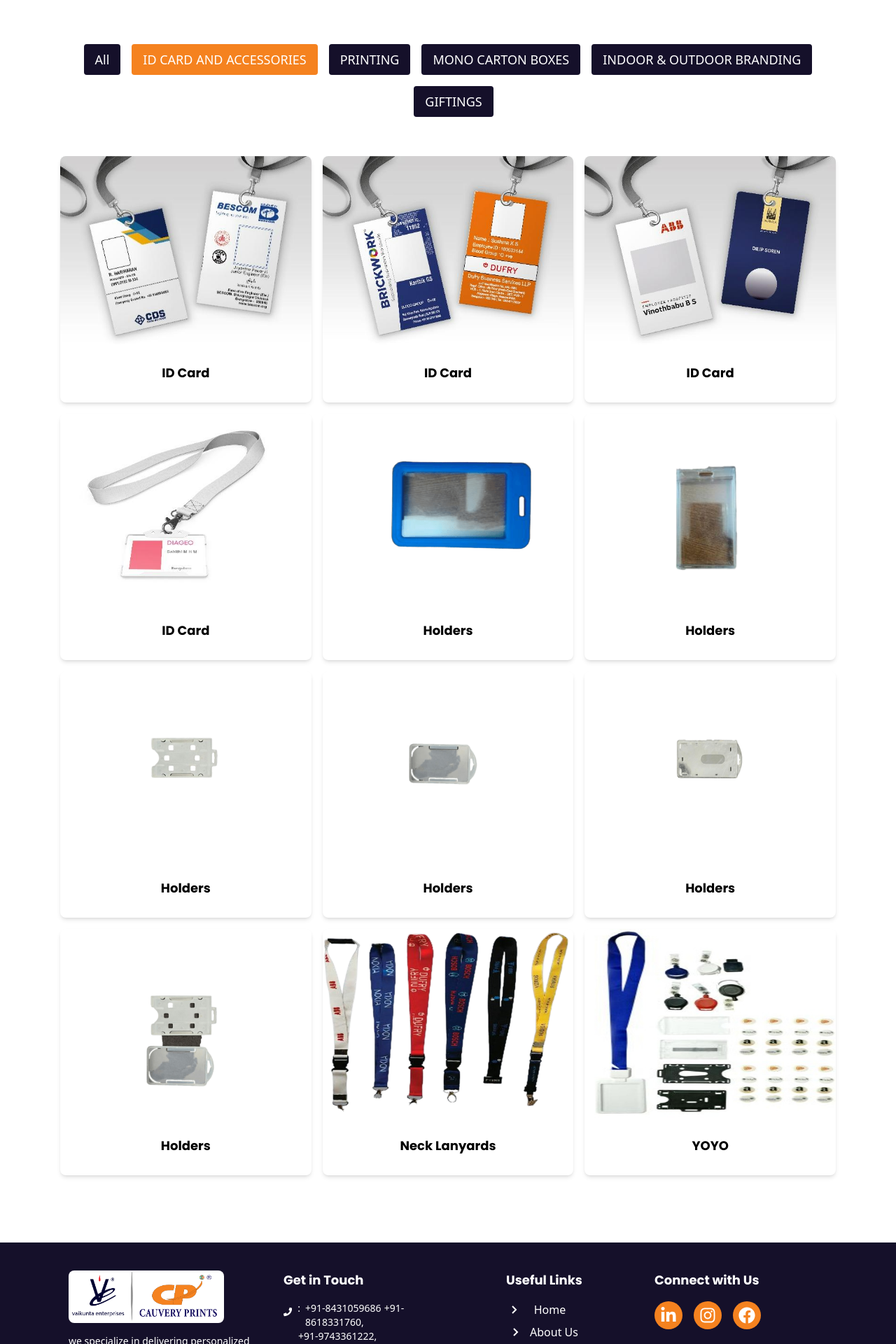
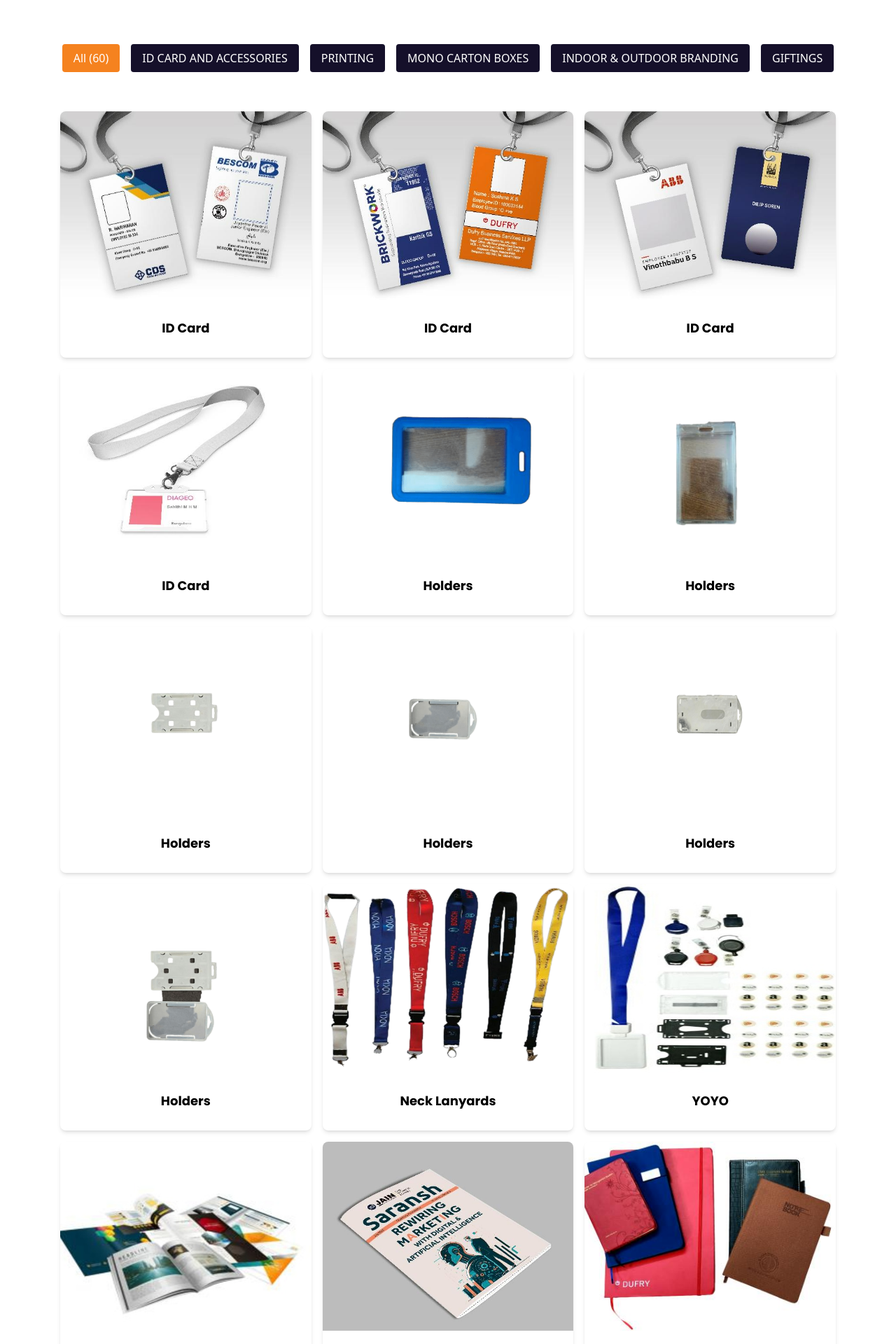
Before and after one commit to Venkat-kosuri/vaikunta-fronend, a React (Vite) app: page /products in a window 1280 px wide. Shown: the part 460-2380 px from the top of the page at 70% size. Built offline with nearby package versions, Linux system fonts and the light colour scheme.

Commit message:
gifting images

```diff
--- a/src/components/Products.jsx
+++ b/src/components/Products.jsx
@@ -21,30 +21,8 @@ const Products = () => {
     });
   }, []);
 
-  const [selectedCategory, setSelectedCategory] = useState(
-    "ID CARD AND ACCESSORIES"
-  );
+  const [selectedCategory, setSelectedCategory] = useState("All");
   const [selectedProduct, setSelectedProduct] = useState(null);
-  const selectedCategoryData = productData.find(
-    (category) => category.category === selectedCategory
-  );
-
-  const filteredProducts =
-    selectedCategory === "All"
-      ? productData.reduce(
-          (acc, category) => [...acc, ...category.products],
-          []
-        )
-      : selectedCategoryData.products;
-
-  const categories = [
-    "All",
-    "ID CARD AND ACCESSORIES",
-    "PRINTING",
-    "MONO CARTON BOXES",
-    "INDOOR & OUTDOOR BRANDING",
-    "GIFTINGS",
-  ];
 
   const openQuoteModal = (product) => {
     setSelectedProduct(product);
@@ -53,6 +31,19 @@ const Products = () => {
   const closeQuoteModal = () => {
     setSelectedProduct(null);
   };
+
+  // Calculate product counts for each category
+  const productCounts = productData.map((category) => category.products.length);
+
+  // Filter products based on the selected category
+  const filteredProducts =
+    selectedCategory === "All"
+      ? productData.reduce(
+          (acc, category) => [...acc, ...category.products],
+          []
+        )
+      : productData.find((category) => category.category === selectedCategory)
+          ?.products || [];
 
   return (
     <>
@@ -64,17 +55,27 @@ const Products = () => {
       ></div>
       <div className="container mx-auto p-4 md:my-20">
         <div className="flex flex-wrap justify-center space-x-3 sm:space-x-4 mb-4">
-          {categories.map((category, index) => (
+          {["All", ...productData.map((category) => category.category)].map(
+            (category, index) => (
               <button
                 key={index}
                 className={`${
-                selectedCategory === category ? "bg-[#F5821F]" : "bg-[#15102A]"
-              } rounded px-4 py-2 text-white mb-4 text-[15px] sm:text-lg`}
+                  selectedCategory === category
+                    ? "bg-[#F5821F]"
+                    : "bg-[#15102A]"
+                } rounded px-4 py-2 text-white mb-4 text-[15px] sm:text-[1rem]`}
                 onClick={() => setSelectedCategory(category)}
               >
-              {category}
+                {category}{" "}
+                {selectedCategory === category &&
+                  `(${
+                    category === "All"
+                      ? productCounts.reduce((a, b) => a + b, 0)
+                      : productCounts[index - 1]
+                  })`}
               </button>
-          ))}
+            )
+          )}
         </div>
 
         <div className="grid grid-cols-1 md:grid-cols-3 gap-4 mt-10">
--- a/src/components/productData.jsx
+++ b/src/components/productData.jsx
@@ -48,7 +48,19 @@ import gifting9 from "../assets/resized-images/28.jpg";
 // import gifting10 from "../assets/resized-images/29.jpg";
 import gifting11 from "../assets/resized-images/30.jpg";
 import gifting12 from "../assets/resized-images/32.jpg";
-
+import bottle from "../assets/website_products/13.jpg";
+import bottle1 from "../assets/website_products/12.jpg";
+import welcomekit1 from "../assets/website_products/10.jpg";
+import welcomekit2 from "../assets/website_products/11.jpg";
+import pens1 from "../assets/website_products/14.jpg";
+import pens2 from "../assets/website_products/15.jpg";
+import mug1 from "../assets/website_products/16.jpg";
+import mug2 from "../assets/website_products/17.jpg";
+import smartwatch1 from "../assets/website_products/18.jpg";
+import smartwatch2 from "../assets/website_products/19.jpg";
+import mousepad1 from "../assets/website_products/20.jpg";
+import mousepad2 from "../assets/website_products/21.jpg";
+import powerbanks from "../assets/website_products/22.jpg";
 const productData = [
   {
     category: "ID CARD AND ACCESSORIES",
@@ -267,6 +279,58 @@ const productData = [
         product_title: "Gifting",
         product_image: gifting12,
       },
+      {
+        product_title: "Water bottle",
+        product_image: bottle,
+      },
+      {
+        product_title: "Water bottle",
+        product_image: bottle1,
+      },
+      {
+        product_title: "Welcome Kit",
+        product_image: welcomekit1,
+      },
+      {
+        product_title: "Welcome Kit",
+        product_image: welcomekit2,
+      },
+      {
+        product_title: "Pens",
+        product_image: pens1,
+      },
+      {
+        product_title: "Pens",
+        product_image: pens2,
+      },
+      {
+        product_title: "Mugs",
+        product_image: mug1,
+      },
+      {
+        product_title: "Mugs",
+        product_image: mug2,
+      },
+      {
+        product_title: "Smart Watches",
+        product_image: smartwatch1,
+      },
+      {
+        product_title: "Smart Watches",
+        product_image: smartwatch2,
+      },
+      {
+        product_title: "Mouse Pad",
+        product_image: mousepad1,
+      },
+      {
+        product_title: "Mouse Pad",
+        product_image: mousepad2,
+      },
+      {
+        product_title: "Power Bank",
+        product_image: powerbanks,
+      },
 
       // Add more products for the "Accessories" category
     ],
```
Lines whose indentation alone changed are shown as unchanged.
